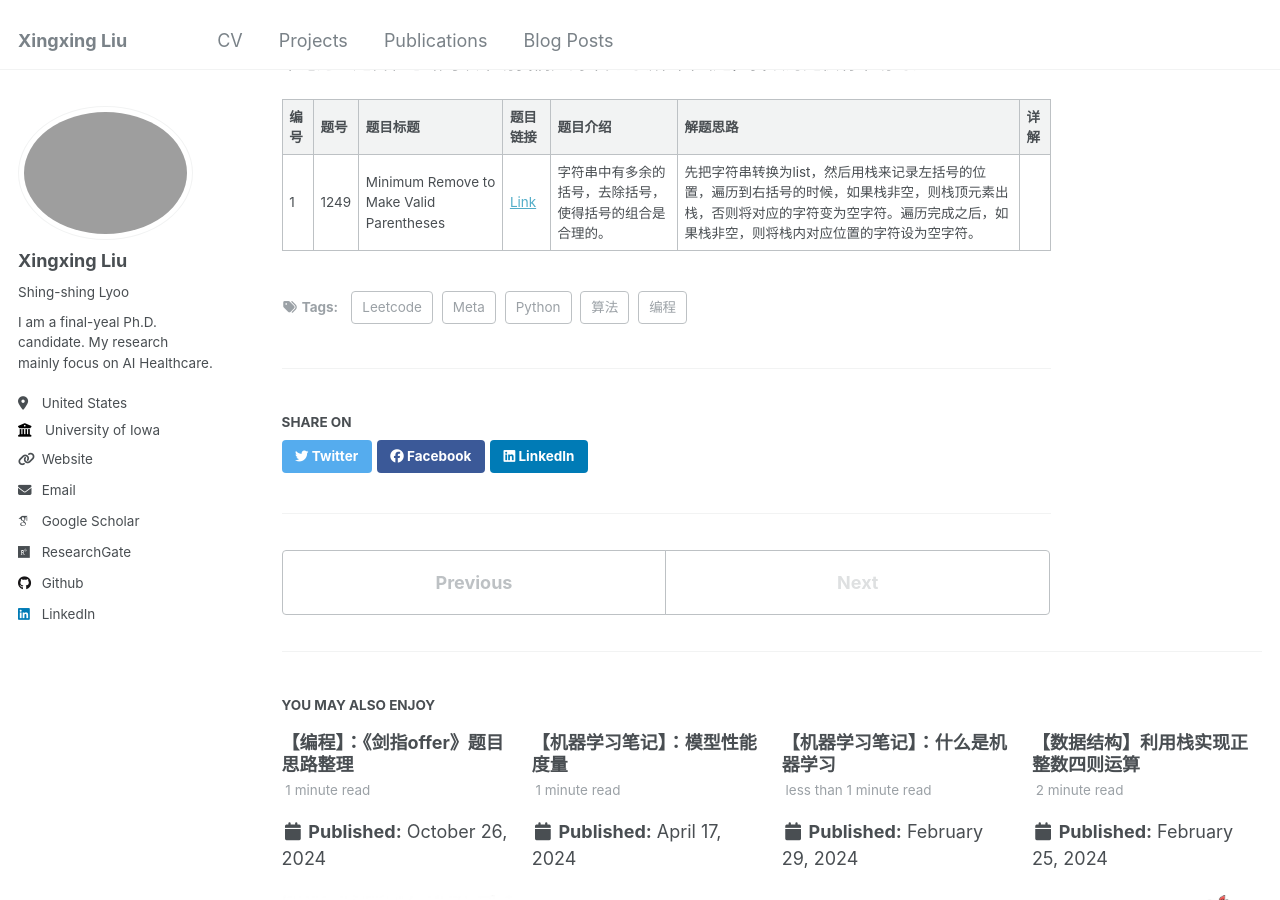
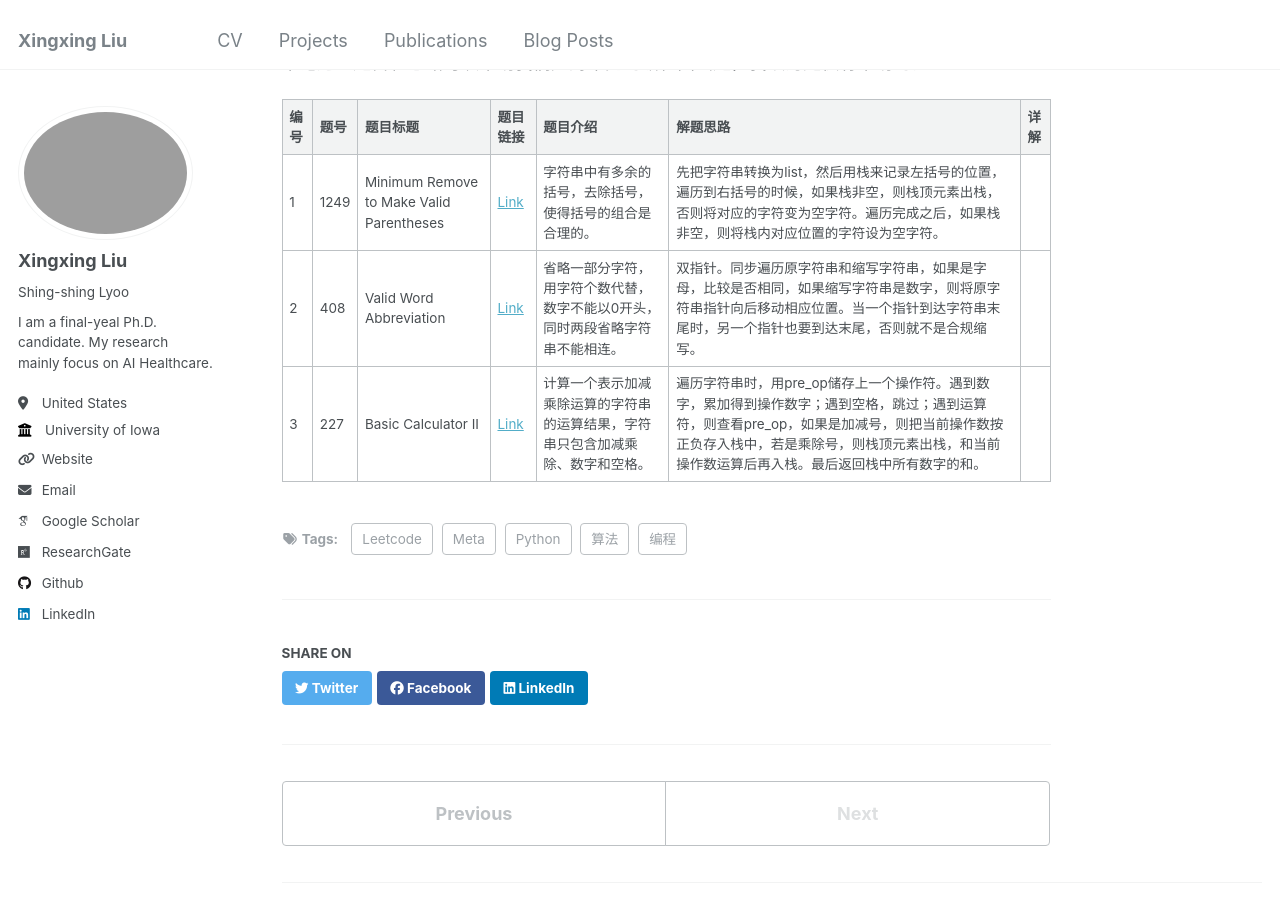
Before and after one commit to xxliu1996/xxliu1996.github.io, a Jekyll site: the page built from _posts/2024-11-10-blog-leetcode-meta.md, in a window 1280 px wide and 900 px high, scrolled down 662 px. Built offline with Jekyll 4.4.1, drawn with Linux system fonts in a browser that asks for light colours; some web fonts are replaced.

Commit message:
update blog 2024-blog-leetcode-meta

```diff
--- a/_posts/2024-11-10-blog-leetcode-meta.md
+++ b/_posts/2024-11-10-blog-leetcode-meta.md
@@ -16,3 +16,5 @@ tags:
 |编号|题号|题目标题|题目链接|题目介绍|解题思路|详解|
 |---|----|-------|------|-------|-------|---|
 |1|1249|Minimum Remove to Make Valid Parentheses|[Link](https://leetcode.com/problems/minimum-remove-to-make-valid-parentheses/description/)|字符串中有多余的括号，去除括号，使得括号的组合是合理的。|先把字符串转换为list，然后用栈来记录左括号的位置，遍历到右括号的时候，如果栈非空，则栈顶元素出栈，否则将对应的字符变为空字符。遍历完成之后，如果栈非空，则将栈内对应位置的字符设为空字符。||
+|2|408|Valid Word Abbreviation|[Link](https://leetcode.com/problems/valid-word-abbreviation/description/)|省略一部分字符，用字符个数代替，数字不能以0开头，同时两段省略字符串不能相连。|双指针。同步遍历原字符串和缩写字符串，如果是字母，比较是否相同，如果缩写字符串是数字，则将原字符串指针向后移动相应位置。当一个指针到达字符串末尾时，另一个指针也要到达末尾，否则就不是合规缩写。||
+|3|227|Basic Calculator II|[Link](https://leetcode.com/problems/basic-calculator-ii/description/)|计算一个表示加减乘除运算的字符串的运算结果，字符串只包含加减乘除、数字和空格。|遍历字符串时，用pre_op储存上一个操作符。遇到数字，累加得到操作数字；遇到空格，跳过；遇到运算符，则查看pre_op，如果是加减号，则把当前操作数按正负存入栈中，若是乘除号，则栈顶元素出栈，和当前操作数运算后再入栈。最后返回栈中所有数字的和。||
```
